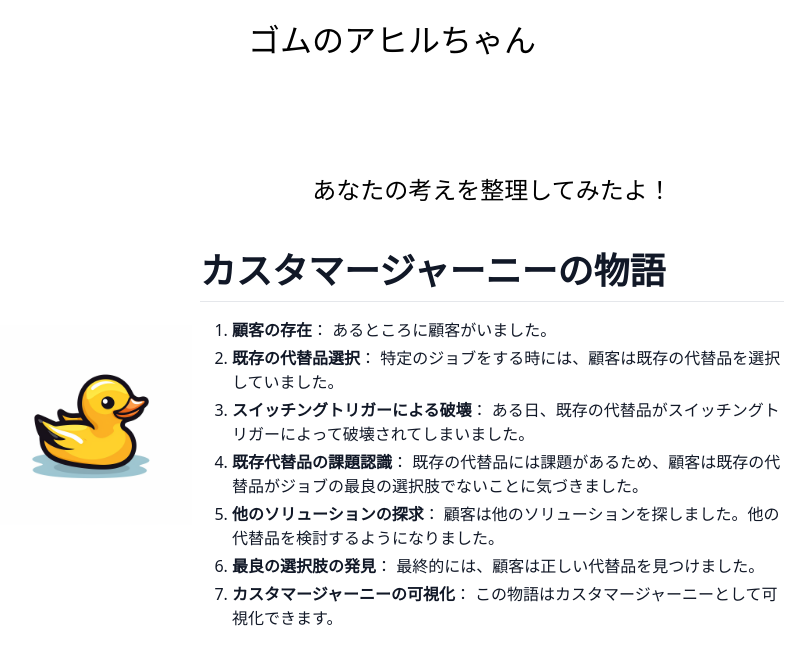
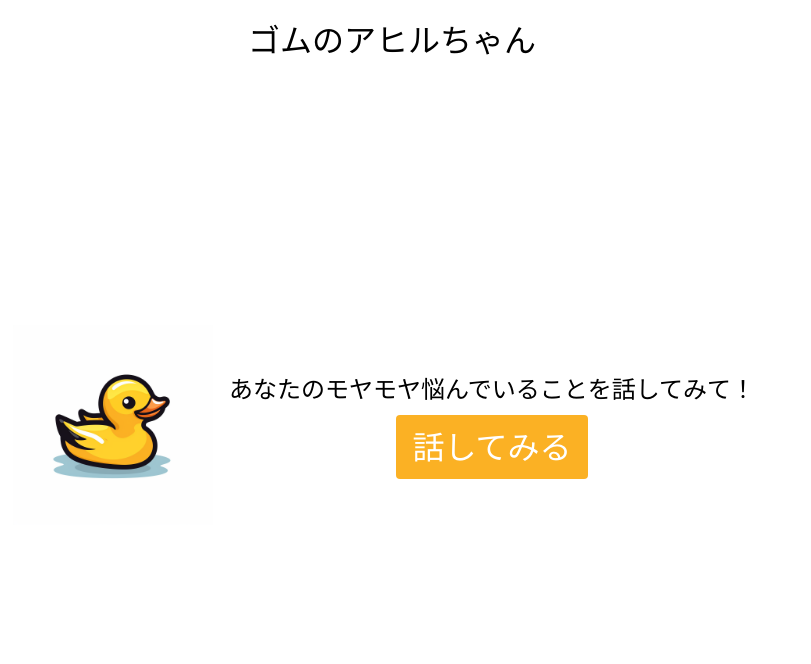
Before and after one commit to theMistletoe/she-copilot-web, a Next.js app: page / in a window 1280 px wide. Shown: the top 664 px of the page, without its empty margins (248-1059 px from the left). Built offline with nearby package versions, Linux system fonts and the light colour scheme.

Commit message:
use Image

```diff
--- a/app/page.tsx
+++ b/app/page.tsx
@@ -16,17 +16,8 @@ import remarkGfm from 'remark-gfm';
 const Home = () => {
 
   const [isLoading, setIsLoading] = useState(false);
-  const [responseData, setResponseData] = useState<string | undefined>(`# カスタマージャーニーの物語
-
-  1. **顧客の存在**： あるところに顧客がいました。
-  2. **既存の代替品選択**： 特定のジョブをする時には、顧客は既存の代替品を選択していました。
-  3. **スイッチングトリガーによる破壊**： ある日、既存の代替品がスイッチングトリガーによって破壊されてしまいました。
-  4. **既存代替品の課題認識**： 既存の代替品には課題があるため、顧客は既存の代替品がジョブの最良の選択肢でないことに気づきました。
-  5. **他のソリューションの探求**： 顧客は他のソリューションを探しました。他の代替品を検討するようになりました。
-  6. **最良の選択肢の発見**： 最終的には、顧客は正しい代替品を見つけました。
-  7. **カスタマージャーニーの可視化**： この物語はカスタマージャーニーとして可視化できます。
-  `);
-  const [mode, setMode] = useState<'start' | 'talking' | 'thinking' | 'result'>('result');
+  const [responseData, setResponseData] = useState<string | undefined>("");
+  const [mode, setMode] = useState<'start' | 'talking' | 'thinking' | 'result'>('start');
 
   const {
       transcript,
@@ -86,10 +77,12 @@ const Home = () => {
             <Header />
           </div>
           <div className="home-main">
-            <img
+            <Image
               alt="image"
               src="/rubberduck.png"
               className="home-image"
+              width={200}
+              height={200}
             />
             <div className="home-container2">
               {mode === 'start' && (
```
